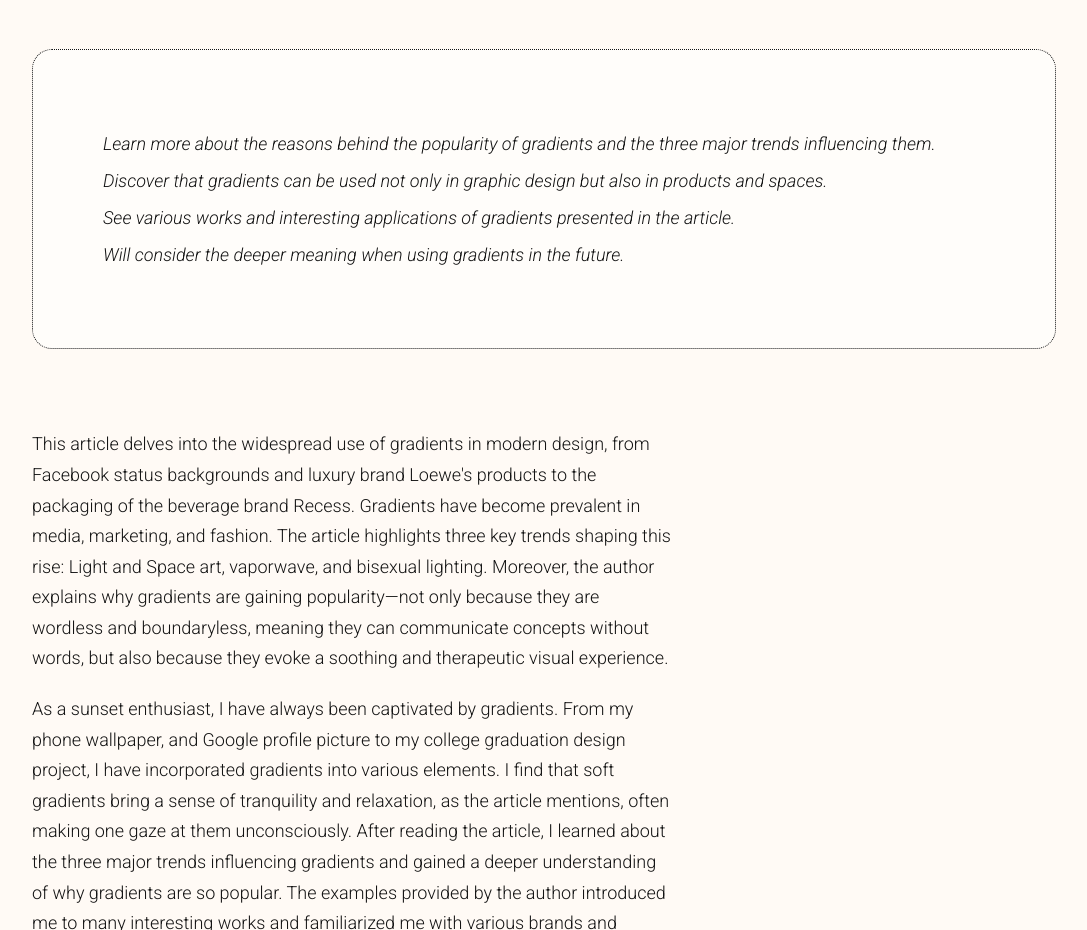
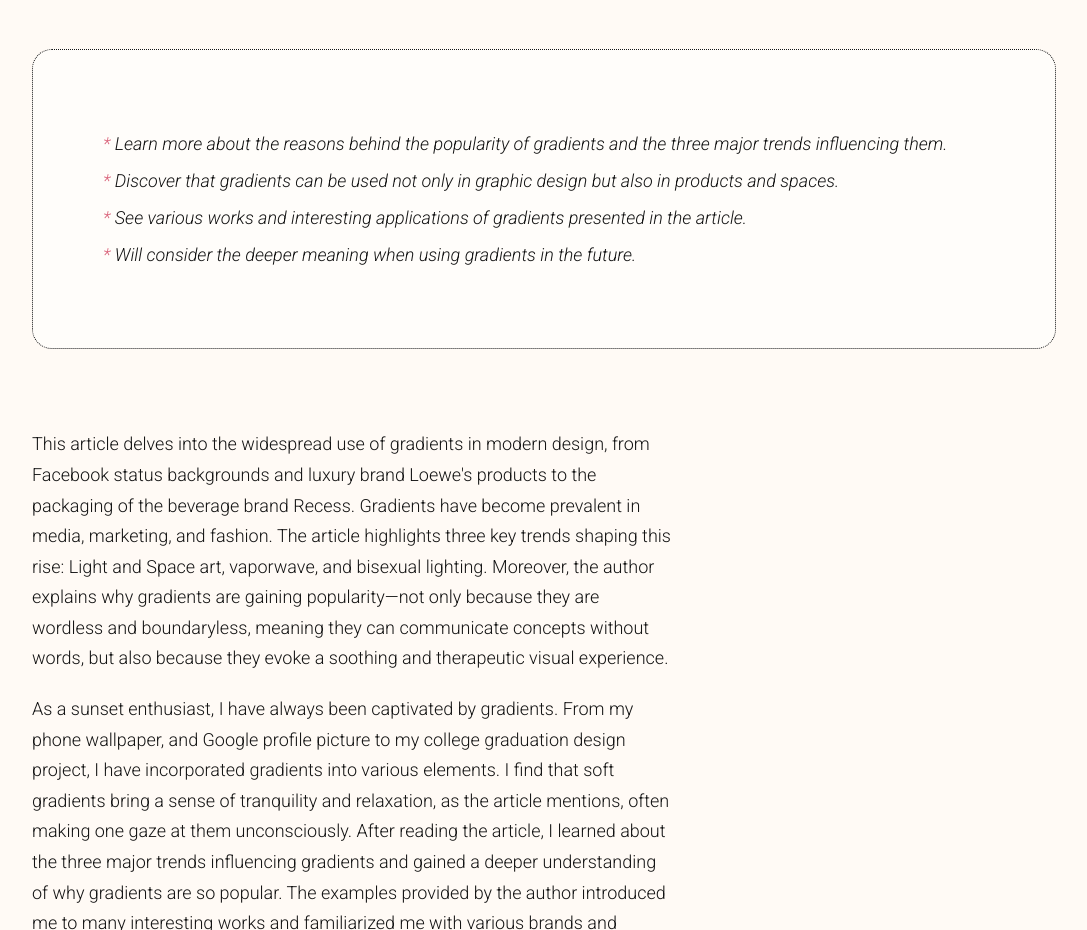
Before and after one commit to jennyenn/manuscript, a plain HTML site: page index.html in a window 1280 px wide. Shown: the part 6200-7130 px from the top of the page, without its empty margins (96-1183 px from the left). Drawn offline with Linux system fonts and the light colour scheme.

Commit message:
Update style.css

```diff
--- a/style.css
+++ b/style.css
@@ -283,6 +283,8 @@ background-clip: text;
 -webkit-text-fill-color: transparent;
 }
 
+
+
 .custom-list{
     list-style-position: outside;
     padding-left: 20px;
@@ -292,8 +294,14 @@ background-clip: text;
 	padding-left: 10px;
 }
 
+
 .custom-list li:not(:last-child){
 	margin-bottom: 40px;
+}
+
+article:nth-of-type(2) .custom-list li::before{
+	content: '* ';
+	color: #d85d76;
 }
 
 article:nth-of-type(2) .custom-list li:not(:last-child){
```
